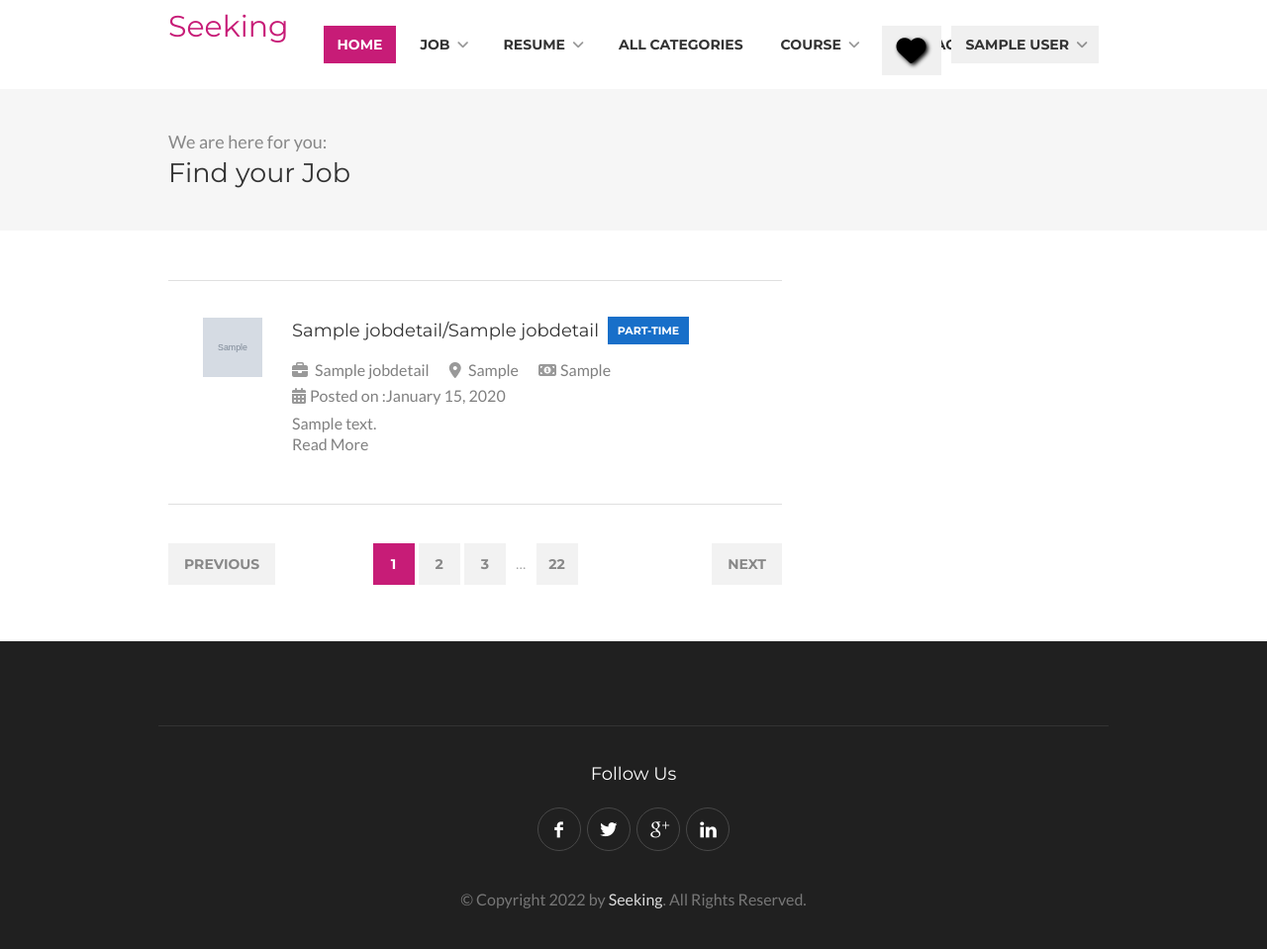
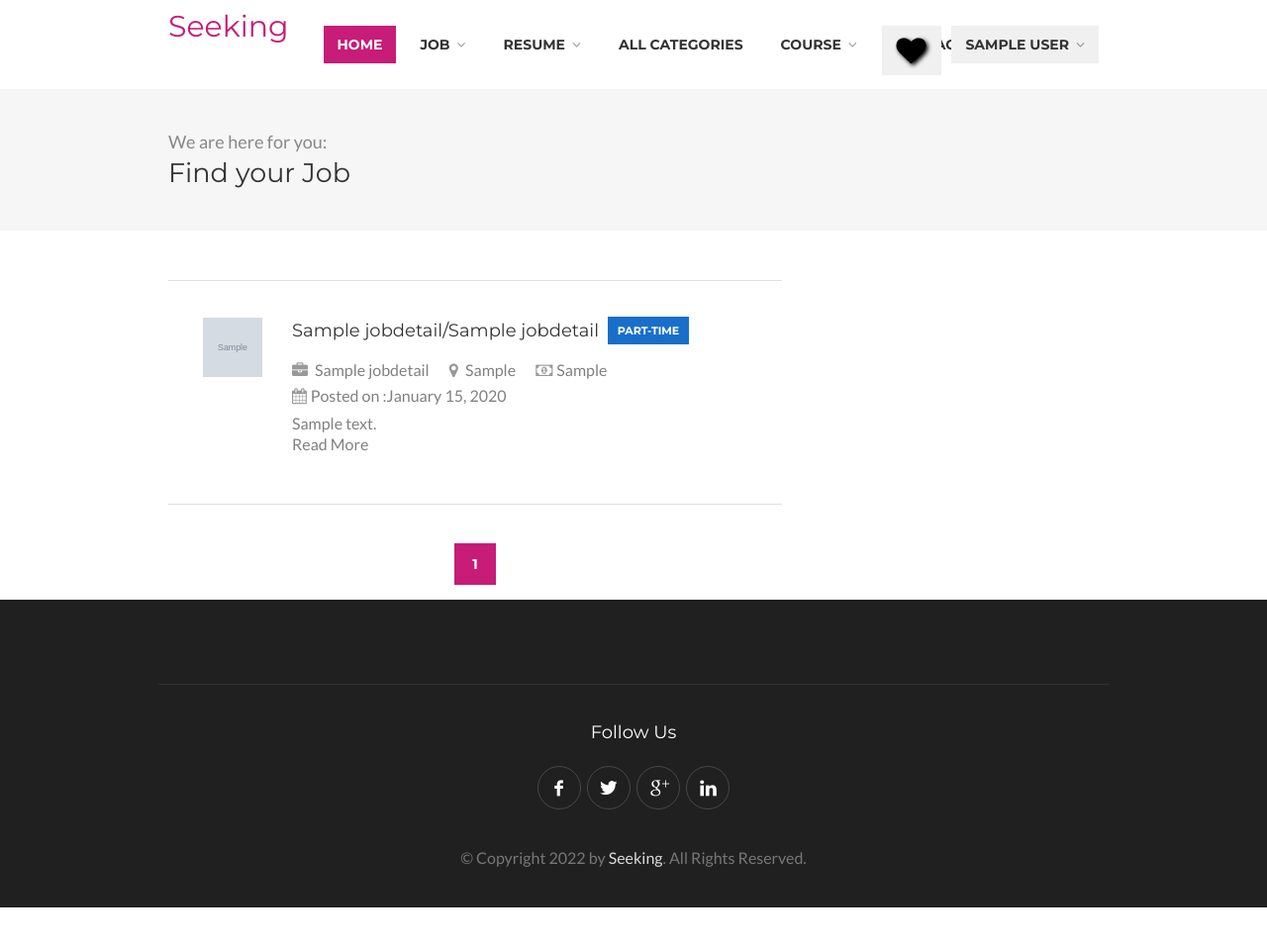
Before and after one commit to nehaantony2000/main-pro, a Django app: page /Employee/joblist/ in a window 1280 px wide. Shown: the whole page at 99% size. After the commit the page ends 917 px from the top, so only its background shows below. Run offline with Django 4.2, Linux system fonts and the light colour scheme; a user stored in the database is signed in; tables that the repository leaves empty hold one stand-in row (values such as "Sample post"); grey boxes marked "Sample" are stand-in pictures; parts of the project's set-up code (start-up, migrations or seed data) failed here and were passed over; some libraries are stand-ins or nearby versions.

Commit message:
pagination added

```diff
--- a/jobproject/Employee/views.py
+++ b/jobproject/Employee/views.py
@@ -13,6 +13,21 @@ from django.contrib import messages, auth
 from Employee.models import Applylist,SavedJobs,AppliedJobs,Courses,Videos,Course_purchase
 from Company.models import JobDetails
 from django.core.paginator import Paginator, EmptyPage,InvalidPage
+
+def joblist(request, template='Employee/joblist.html', extra_context=None):
+    job_list = JobDetails.objects.all().order_by('-date_posted')
+    paginator = Paginator(job_list, 5)  # set number of items to display per page
+    page = request.GET.get('page')
+    job_list = paginator.get_page(page)
+
+    context = {
+        'job_list': job_list,
+        'template': template,
+    }
+    if extra_context is not None:
+        context.update(extra_context)
+    return render(request, template, context)
+
 def profile(request):
     return render(request, 'Employee/Employee_profile.html')
 
@@ -20,15 +35,6 @@ def cat(request):
     return render(request,'Employee/category.html')
 
 
-@login_required(login_url='login')
-def joblist(request):
-    Job=JobDetails.objects.all().order_by('-date_posted')
-    for i in Job:
-
-     context={
-        'job_list':Job
-    }
-    return render(request,'Employee/joblist.html',context)
 
 
 @login_required(login_url='login')
--- a/jobproject/Templates/Employee/joblist.html
+++ b/jobproject/Templates/Employee/joblist.html
@@ -1,22 +1,17 @@
 {% extends 'Employee/userbase.html' %}
 {% load static %}
 
-<!DOCTYPE HTML>
-<html>
+{% block head %}
+	<script src="https://kit.fontawesome.com/a076d05399.js" crossorigin="anonymous"></script>
+{% endblock %}
+
 {% block content %}
-<head>
-	<script src="https://kit.fontawesome.com/a076d05399.js" crossorigin="anonymous"></script>
-</head>
-<body>
 	<div id="titlebar">
 		<div class="container">
 			<div class="ten columns">
 				<span>We are here for you:</span>
 				<h2>Find your Job</h2>
 			</div>
-
-
-
 		</div>
 	</div>
 
@@ -24,82 +19,59 @@
 		<!-- Recent Jobs -->
 		<div class="eleven columns">
 			<div class="padding-right">
-
-
-
-
 				<ul class="job-list full">
 					{% for i in job_list %}
 						<li>
-
-
-				<div class="thumb"><img src="{{i.logo.url}}" class="img-responsive" alt=""/></a></div>
-
+							<div class="thumb">
+								<img src="{{i.logo.url}}" class="img-responsive" alt=""/>
+							</div>
 							<div class="job-list-content">
-					<a href="{%  url 'singlejob' i.id %} ">
-					<h4>  	{{i.companyname}}/{{i.jobname}} <span class="full-time">{{i.jobtype}}</span></h4>
+								<a href="{% url 'singlejob' i.id %}">
+									<h4>{{i.companyname}}/{{i.jobname}} <span class="full-time">{{i.jobtype}}</span></h4>
 									<div class="job-icons">
-
 										<span><i class="fa fa-briefcase"></i> {{i.jobname}}</span>
 										<span><i class="fa fa-map-marker"></i> {{i.location}}</span>
 										<span><i class="fa fa-money"></i>{{i.salarypackage}}</span>
 										<span><i class="fa fa-calendar"></i>Posted on :{{i.date_posted|date:"F d, Y"}}</span>
 									</div>
 									<p>{{i.jobdescription|truncatewords:30}}
-					<a href="{%  url 'singlejob' i.id %}">Read More</a></p>
-
-
-
-				</div>
+										<a href="{% url 'singlejob' i.id %}">Read More</a>
+									</p>
 								</a>
 								<div class="clearfix"></div>
+							</div>
 						</li>
-
 					{% endfor %}
 				</ul>
 				<div class="clearfix"></div>
+				<div class="pagination-container">
+					<center>
+						<nav class="pagination">
+							<ul>
+								{% if job_list.has_previous %}
+									<li><a href="?page=1">First</a></li>
+									<li><a href="?page={{ job_list.previous_page_number }}">Previous</a></li>
+								{% endif %}
 
-		<div class="pagination-container">
-			  <center>    <nav class="pagination">
-				<ul>
-					   <li><a href="#" class="current-page">1</a></li>
-					    <li><a href="#">2</a></li>
-					<li><a href="#">3</a></li>
-					<li class="blank">...</li>
-					<li><a href="#">22</a></li>
-				</ul>
-			      </nav></center>
+								{% for num in job_list.paginator.page_range %}
+									{% if job_list.number == num %}
+										<li><a href="#" class="current-page">{{ num }}</a></li>
+									{% elif num > job_list.number|add:'-3' and num < job_list.number|add:'3' %}
+										<li><a href="?page={{ num }}">{{ num }}</a></li>
+									{% endif %}
+								{% endfor %}
 
-			<nav class="pagination-next-prev">
-				<ul>
-					<li><a href="#" class="prev">Previous</a></li>
-					<li><a href="#" class="next">Next</a></li>
+								{% if job_list.has_next %}
+									<li><a href="?page={{ job_list.next_page_number }}">Next</a></li>
+									<li><a href="?page={{ job_list.paginator.num_pages }}">Last</a></li>
+								{% endif %}
 							</ul>
 						</nav>
-		</div>
-
+					</center>
 				</div>
 			</div>
-
-
-
+		</div>
 	</div>
 	<!-- Back To Top Button -->
 	<div id="backtotop"><a href="#"></a></div>
-</body>
-
 {% endblock %}
-
-
-
-
-
-
-
-
-
-
-
-
-
-</html>
--- a/jobproject/jobproject/settings.py
+++ b/jobproject/jobproject/settings.py
@@ -47,7 +47,8 @@ INSTALLED_APPS = [
     'django.contrib.sessions',
     'django.contrib.messages',
     'django.contrib.staticfiles',
-    'django.contrib.admin'
+    'django.contrib.admin',
+
 
 
 ]
```
Lines whose indentation alone changed are shown as unchanged.
